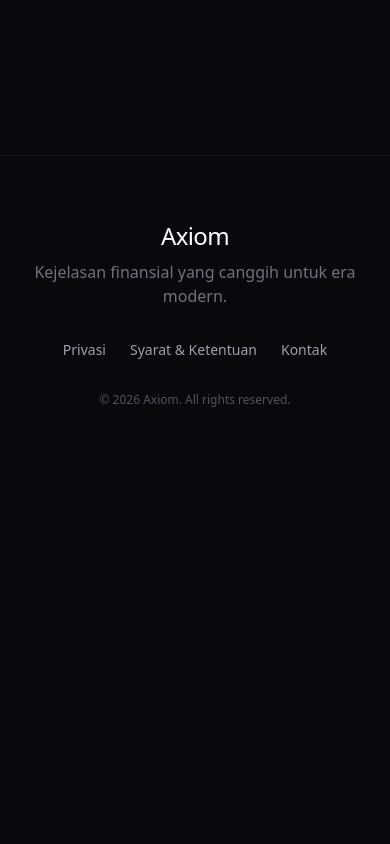
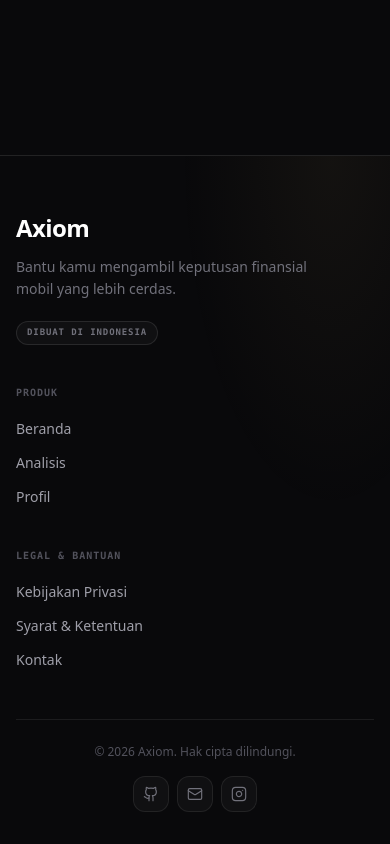
Before and after one commit to geraldmartadinata/axiom, a React (Vite) app: page / in a window 390 px wide. Shown: the part 2045-2889 px from the top of the page. Before the commit the page ends 2485 px from the top, so only its background shows below. Built offline with nearby package versions, Linux system fonts and the light colour scheme.

Commit message:
ui: premium dark footer redesign (brand + product/legal link grid with arrow-shift hover, subtle radial glow, divider, dynamic copyright, social icon buttons with aria-labels, responsive stack at 375px)

```diff
--- a/src/components/layout/Footer.jsx
+++ b/src/components/layout/Footer.jsx
@@ -1,23 +1,119 @@
 import { Link } from 'react-router-dom'
+import { motion } from 'framer-motion'
+import { Github, Mail, Instagram } from 'lucide-react'
 import { useLanguage } from '../../store/LanguageContext.jsx'
 
+const SOCIALS = [
+  { key: 'github', href: 'https://github.com/geraldmartadinata', Icon: Github, external: true },
+  { key: 'email', href: 'mailto:geraldbinus@gmail.com', Icon: Mail, external: false },
+  { key: 'instagram', href: 'https://instagram.com/gerald404_', Icon: Instagram, external: true },
+]
+
+const PRODUCT_LINKS = [
+  { to: '/', labelKey: 'nav.home' },
+  { to: '/analyze', labelKey: 'nav.analyze' },
+  { to: '/profile', labelKey: 'nav.profile' },
+]
+
+const LEGAL_LINKS = [
+  { to: '/privacy', labelKey: 'footer.privacy' },
+  { to: '/terms', labelKey: 'footer.terms' },
+  { to: '/contact', labelKey: 'footer.support' },
+]
+
+/**
+ * Footer — dark, premium, three vertical areas: brand + link grid, thin
+ * divider, bottom bar with dynamic copyright and social icon buttons.
+ */
 export default function Footer() {
   const { t } = useLanguage()
 
   return (
-    <footer className="mt-24 border-t border-white/[6%] bg-zinc-950 pt-16 pb-8 px-4 text-center">
-      <div className="max-w-4xl mx-auto">
-        <h2 className="font-display text-2xl font-light text-white tracking-tight mb-2">Axiom</h2>
-        <p className="text-zinc-500 mb-8 max-w-md mx-auto">{t('footer.tagline')}</p>
-        <div className="flex justify-center gap-6 text-sm text-zinc-400 mb-8">
-          <Link to="/privacy" className="hover:text-white transition-colors">{t('footer.privacy')}</Link>
-          <Link to="/terms" className="hover:text-white transition-colors">{t('footer.terms')}</Link>
-          <Link to="/contact" className="hover:text-white transition-colors">{t('footer.support')}</Link>
+    <motion.footer
+      className="relative mt-24 border-t border-white/10 overflow-hidden"
+      initial={{ opacity: 0 }}
+      whileInView={{ opacity: 1 }}
+      viewport={{ once: true }}
+      transition={{ duration: 0.5 }}
+    >
+      {/* Subtle dark radial glow for depth — stays dark */}
+      <div
+        aria-hidden="true"
+        className="absolute inset-x-0 top-0 h-full pointer-events-none"
+        style={{ background: 'radial-gradient(ellipse 60% 80% at 85% 0%, rgba(232,196,122,0.05), transparent 65%)' }}
+      />
+
+      <div className="relative max-w-6xl mx-auto px-4 sm:px-6 pt-14 pb-8">
+        {/* ── Top: brand + link grid ── */}
+        <div className="grid grid-cols-1 sm:grid-cols-[1.4fr_1fr_1fr] gap-10 sm:gap-8 mb-12">
+          <div>
+            <Link to="/" className="inline-block">
+              <span className="font-display text-2xl font-bold text-white tracking-tight">Axiom</span>
+            </Link>
+            <p className="mt-3 text-sm text-zinc-500 leading-relaxed max-w-xs">{t('footer.tagline')}</p>
+            <span className="inline-flex items-center gap-1.5 mt-5 px-2.5 py-1 rounded-full border border-white/10 bg-white/[3%] font-mono text-[9px] font-bold uppercase tracking-widest text-zinc-500">
+              {t('footer.madeIn')}
+            </span>
+          </div>
+
+          <nav aria-label={t('footer.product')}>
+            <h3 className="font-mono text-[10px] font-bold uppercase tracking-widest text-zinc-600 mb-4">{t('footer.product')}</h3>
+            <ul className="space-y-2.5">
+              {PRODUCT_LINKS.map(l => (
+                <li key={l.to}>
+                  <Link
+                    to={l.to}
+                    className="group inline-flex items-center gap-1.5 text-sm text-zinc-400 hover:text-white transition-colors duration-200"
+                  >
+                    {t(l.labelKey)}
+                    <span className="text-amber-400 opacity-0 -translate-x-1 group-hover:opacity-100 group-hover:translate-x-0 transition-all duration-200" aria-hidden="true">→</span>
+                  </Link>
+                </li>
+              ))}
+            </ul>
+          </nav>
+
+          <nav aria-label={t('footer.legalHelp')}>
+            <h3 className="font-mono text-[10px] font-bold uppercase tracking-widest text-zinc-600 mb-4">{t('footer.legalHelp')}</h3>
+            <ul className="space-y-2.5">
+              {LEGAL_LINKS.map(l => (
+                <li key={l.to}>
+                  <Link
+                    to={l.to}
+                    className="group inline-flex items-center gap-1.5 text-sm text-zinc-400 hover:text-white transition-colors duration-200"
+                  >
+                    {t(l.labelKey)}
+                    <span className="text-amber-400 opacity-0 -translate-x-1 group-hover:opacity-100 group-hover:translate-x-0 transition-all duration-200" aria-hidden="true">→</span>
+                  </Link>
+                </li>
+              ))}
+            </ul>
+          </nav>
         </div>
-        <p className="text-xs text-zinc-600">
-          &copy; {new Date().getFullYear()} Axiom. All rights reserved.
-        </p>
+
+        {/* ── Divider ── */}
+        <div className="border-t border-white/[8%]" />
+
+        {/* ── Bottom bar ── */}
+        <div className="pt-6 flex flex-col sm:flex-row items-center justify-between gap-4">
+          <p className="text-xs text-zinc-600">
+            &copy; {new Date().getFullYear()} Axiom. {t('footer.rights')}
+          </p>
+          <div className="flex items-center gap-2">
+            {SOCIALS.map(({ key, href, Icon, external }) => (
+              <a
+                key={key}
+                href={href}
+                {...(external ? { target: '_blank', rel: 'noopener noreferrer' } : {})}
+                aria-label={t(`contact.${key}.label`)}
+                className="w-9 h-9 rounded-xl border border-white/[8%] bg-white/[3%] grid place-items-center text-zinc-500 hover:text-amber-300 hover:border-amber-400/30 hover:scale-105 transition-all duration-200"
+              >
+                <Icon className="h-4 w-4" strokeWidth={1.75} />
+              </a>
+            ))}
+          </div>
+        </div>
       </div>
-    </footer>
+    </motion.footer>
   )
 }
--- a/src/locales/en.json
+++ b/src/locales/en.json
@@ -476,9 +476,13 @@
   },
   "footer": {
     "tagline": "Sophisticated financial clarity for the modern era.",
-    "terms": "Terms",
-    "privacy": "Privacy",
-    "support": "Support",
+    "product": "Product",
+    "legalHelp": "Legal & Help",
+    "madeIn": "Made in Indonesia",
+    "rights": "All rights reserved.",
+    "terms": "Terms of Service",
+    "privacy": "Privacy Policy",
+    "support": "Contact",
     "disclaimer": "Not financial advice. Trading involves risk."
   },
   "menu": {
--- a/src/locales/id.json
+++ b/src/locales/id.json
@@ -475,9 +475,13 @@
     "try": "Coba:"
   },
   "footer": {
-    "tagline": "Kejelasan finansial yang canggih untuk era modern.",
+    "tagline": "Bantu kamu mengambil keputusan finansial mobil yang lebih cerdas.",
+    "product": "Produk",
+    "legalHelp": "Legal & Bantuan",
+    "madeIn": "Dibuat di Indonesia",
+    "rights": "Hak cipta dilindungi.",
     "terms": "Syarat & Ketentuan",
-    "privacy": "Privasi",
+    "privacy": "Kebijakan Privasi",
     "support": "Kontak",
     "disclaimer": "Bukan nasihat keuangan. Investasi mengandung risiko."
   },
```
